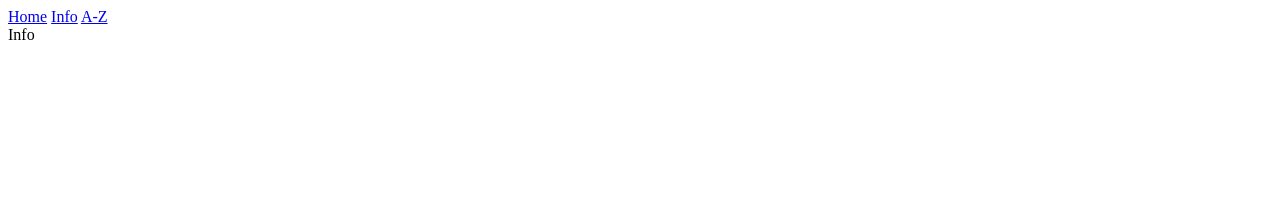
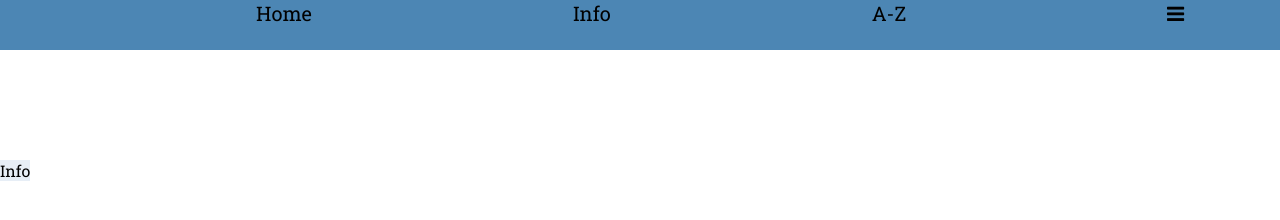
Before and after one commit to echoingh8/Webbprojekt, a plain HTML site: page infopage.html in a window 1280 px wide. Drawn offline with Linux system fonts and the light colour scheme.

Commit message:
Update infopage.html

```diff
--- a/infopage.html
+++ b/infopage.html
@@ -1,6 +1,9 @@
 <!DOCTYPE html>
 <html lang="sv" dir="ltr">
   <head>
+    <link href="styleInfo.css" rel="stylesheet">
+    <link href="https://fonts.googleapis.com/css?family=Roboto+Slab&display=swap" rel="stylesheet">
+    <link href="https://stackpath.bootstrapcdn.com/font-awesome/4.7.0/css/font-awesome.min.css" rel="stylesheet" />
     <meta charset="utf-8">
     <title></title>
   </head>
```
